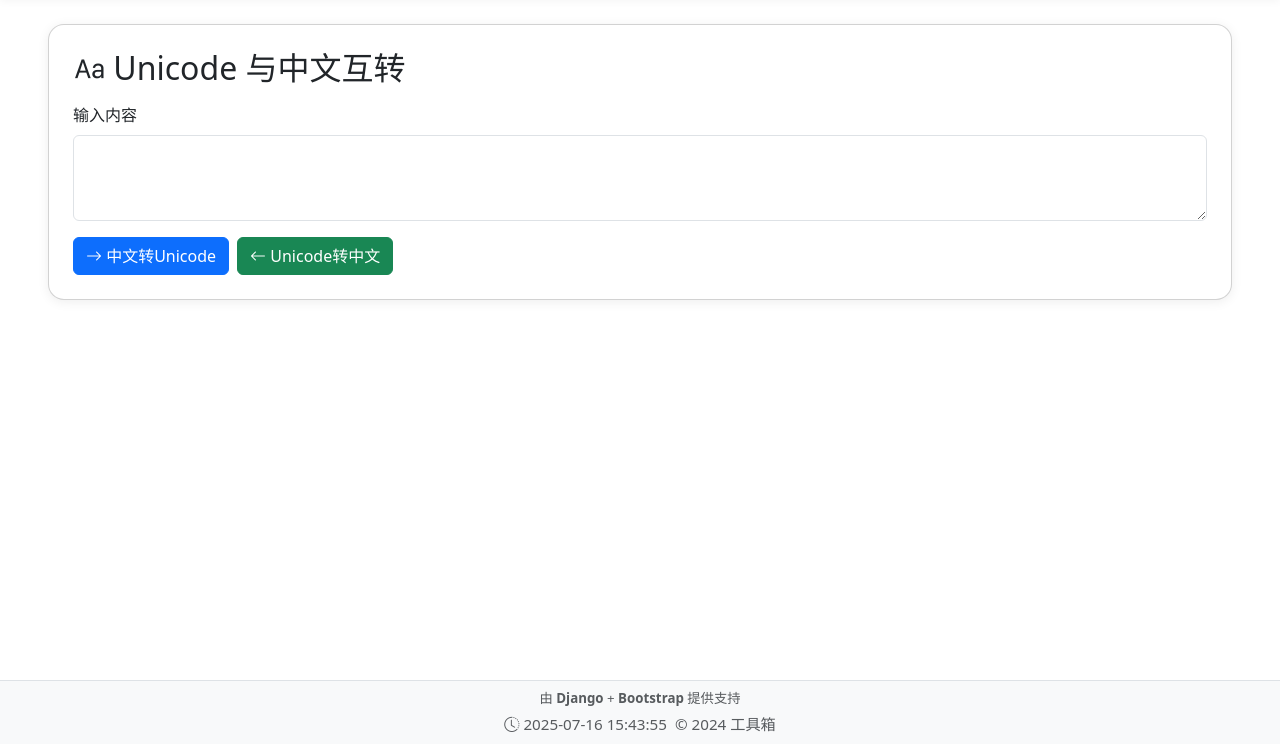
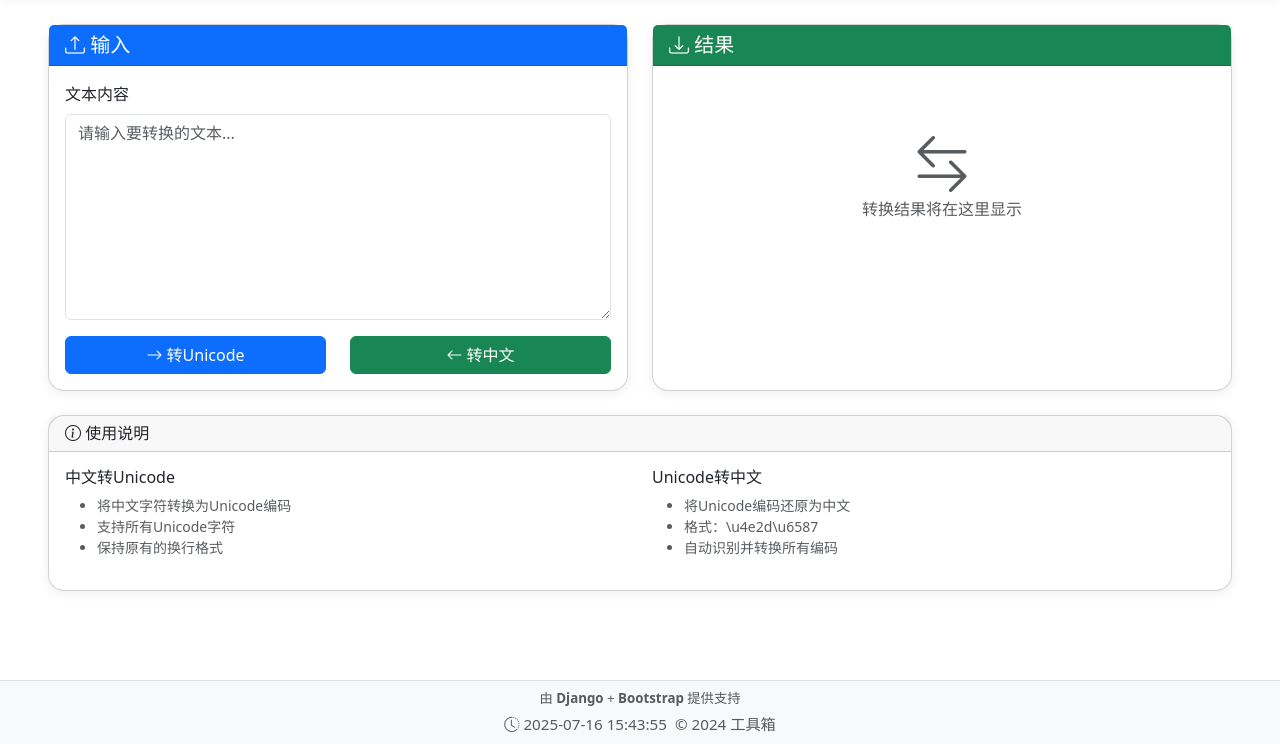
Before and after one commit to Mayi21/tool-sites, a Django app: page /unicode/ in a window 1280 px wide. Shown: the part 56-800 px from the top of the page. Run offline with Django 5.2, Linux system fonts and the light colour scheme.

Commit message:
调整页面布局：修复unicode转化功能中转换结果显示的问题

```diff
--- a/tools/templates/tools/unicode.html
+++ b/tools/templates/tools/unicode.html
@@ -2,28 +2,86 @@
 {% load i18n %}
 {% block title %}Unicode {% trans "与中文互转" %}{% endblock %}
 {% block content %}
-<div class="card p-4 mb-4">
-  <h2 class="mb-3"><i class="bi bi-type"></i> Unicode {% trans "与中文互转" %}</h2>
-  <form id="unicodeForm" method="post">
-    {% csrf_token %}
-    <div class="mb-3">
-      <label class="form-label">{% trans "输入内容" %}</label>
-      <textarea class="form-control" name="text" rows="3">{{ text|default:'' }}</textarea>
+<div class="row g-4">
+  <!-- 左侧：输入区域 -->
+  <div class="col-lg-6">
+    <div class="card h-100">
+      <div class="card-header bg-primary text-white">
+        <h5 class="mb-0"><i class="bi bi-upload"></i> {% trans "输入" %}</h5>
+      </div>
+      <div class="card-body">
+        <form id="unicodeForm" method="post">
+          {% csrf_token %}
+          <div class="mb-3">
+            <label class="form-label">{% trans "文本内容" %}</label>
+            <textarea class="form-control" name="text" rows="8" placeholder="{% trans '请输入要转换的文本...' %}">{{ text|default:'' }}</textarea>
+          </div>
+          <div class="row">
+            <div class="col-6">
+              <button type="button" class="btn btn-primary w-100" id="btnZh2Unicode">
+                <i class="bi bi-arrow-right"></i> {% trans "转Unicode" %}
+              </button>
+            </div>
+            <div class="col-6">
+              <button type="button" class="btn btn-success w-100" id="btnUnicode2Zh">
+                <i class="bi bi-arrow-left"></i> {% trans "转中文" %}
+              </button>
+            </div>
+          </div>
+        </form>
+      </div>
     </div>
-    <div class="d-flex gap-2">
-      <button type="button" class="btn btn-primary" id="btnZh2Unicode"><i class="bi bi-arrow-right"></i> {% trans "中文转Unicode" %}</button>
-      <button type="button" class="btn btn-success" id="btnUnicode2Zh"><i class="bi bi-arrow-left"></i> {% trans "Unicode转中文" %}</button>
+  </div>
+
+  <!-- 右侧：输出区域 -->
+  <div class="col-lg-6">
+    <div class="card h-100">
+      <div class="card-header bg-success text-white d-flex justify-content-between align-items-center">
+        <h5 class="mb-0"><i class="bi bi-download"></i> {% trans "结果" %}</h5>
+        <button class="btn btn-outline-light btn-sm" onclick="copyUnicode()" style="display: none;" id="copyBtn">
+          <i class="bi bi-clipboard"></i> {% trans "复制" %}
+        </button>
+      </div>
+      <div class="card-body">
+        <div id="unicodeResultWrap">
+          <div class="text-center text-muted py-5">
+            <i class="bi bi-arrow-left-right display-4 mb-3"></i>
+            <p>{% trans "转换结果将在这里显示" %}</p>
+          </div>
+        </div>
+      </div>
     </div>
-  </form>
-  <div id="unicodeResultWrap">
-    {% if result %}
-    <hr>
-    <div class="alert alert-success">
-      <h6>{% trans "转换结果：" %}</h6>
-      <pre id="unicodeResult">{{ result }}</pre>
-      <button class="btn btn-outline-secondary btn-sm" onclick="copyUnicode()"><i class="bi bi-clipboard"></i> {% trans "复制" %}</button>
+  </div>
+</div>
+
+<!-- 底部：使用说明 -->
+<div class="row mt-4">
+  <div class="col-12">
+    <div class="card">
+      <div class="card-header">
+        <h6 class="mb-0"><i class="bi bi-info-circle"></i> {% trans "使用说明" %}</h6>
+      </div>
+      <div class="card-body">
+        <div class="row">
+          <div class="col-md-6">
+            <h6>{% trans "中文转Unicode" %}</h6>
+            <ul class="small text-muted">
+              <li>{% trans "将中文字符转换为Unicode编码" %}</li>
+              <li>{% trans "支持所有Unicode字符" %}</li>
+              <li>{% trans "保持原有的换行格式" %}</li>
+            </ul>
+          </div>
+          <div class="col-md-6">
+            <h6>{% trans "Unicode转中文" %}</h6>
+            <ul class="small text-muted">
+              <li>{% trans "将Unicode编码还原为中文" %}</li>
+              <li>{% trans "格式：\\u4e2d\\u6587" %}</li>
+              <li>{% trans "自动识别并转换所有编码" %}</li>
+            </ul>
+          </div>
+        </div>
+      </div>
     </div>
-    {% endif %}
   </div>
 </div>
 <!-- Toast -->
@@ -39,16 +97,28 @@
 </div>
 <script>
 function copyUnicode() {
-  var text = document.getElementById('unicodeResult').innerText;
+  var text = document.getElementById('unicodeResult').value;
   navigator.clipboard.writeText(text).then(function(){
     var toast = new bootstrap.Toast(document.getElementById('unicodeToast'));
     toast.show();
   });
 }
-const unicodeForm = document.getElementById('unicodeForm');
-document.getElementById('btnZh2Unicode').onclick = function() {
-  const formData = new FormData(unicodeForm);
-  formData.set('action', 'encode');
+
+function processUnicode(action) {
+  const formData = new FormData(document.getElementById('unicodeForm'));
+  formData.set('action', action);
+
+  // 显示加载状态
+  const resultWrap = document.getElementById('unicodeResultWrap');
+  resultWrap.innerHTML = `
+    <div class="text-center py-5">
+      <div class="spinner-border text-primary" role="status">
+        <span class="visually-hidden">{% trans "处理中..." %}</span>
+      </div>
+      <p class="mt-2 text-muted">{% trans "正在转换..." %}</p>
+    </div>
+  `;
+
   fetch('', {
     method: 'POST',
     headers: { 'X-Requested-With': 'XMLHttpRequest' },
@@ -56,31 +126,57 @@ document.getElementById('btnZh2Unicode').onclick = function() {
   })
   .then(res => res.json())
   .then(data => {
-    let html = '<hr><div class="alert alert-success">';
-    html += '<h6>{% trans "转换结果：" %}</h6>';
-    html += '<pre id="unicodeResult">' + data.result + '</pre>';
-    html += '<button class="btn btn-outline-secondary btn-sm" onclick="copyUnicode()"><i class="bi bi-clipboard"></i> {% trans "复制" %}</button>';
-    html += '</div>';
-    document.getElementById('unicodeResultWrap').innerHTML = html;
+    if (data.error) {
+      resultWrap.innerHTML = `
+        <div class="alert alert-danger">
+          <i class="bi bi-exclamation-triangle"></i> ${data.error}
+        </div>
+      `;
+    } else {
+      resultWrap.innerHTML = `
+        <div class="mb-3">
+          <label class="form-label">{% trans "转换结果" %}</label>
+          <textarea class="form-control" id="unicodeResult" rows="8" readonly style="white-space: pre-wrap; word-break: break-all;">${data.result}</textarea>
+        </div>
+        <div class="d-flex gap-2">
+          <button class="btn btn-success btn-sm" onclick="copyUnicode()">
+            <i class="bi bi-clipboard"></i> {% trans "复制结果" %}
+          </button>
+          <button class="btn btn-outline-secondary btn-sm" onclick="clearResult()">
+            <i class="bi bi-trash"></i> {% trans "清空" %}
+          </button>
+        </div>
+      `;
+      // 显示复制按钮
+      document.getElementById('copyBtn').style.display = 'block';
+    }
+  })
+  .catch(error => {
+    resultWrap.innerHTML = `
+      <div class="alert alert-danger">
+        <i class="bi bi-exclamation-triangle"></i> {% trans "转换失败，请重试" %}
+      </div>
+    `;
   });
+}
+
+function clearResult() {
+  document.getElementById('unicodeResultWrap').innerHTML = `
+    <div class="text-center text-muted py-5">
+      <i class="bi bi-arrow-left-right display-4 mb-3"></i>
+      <p>{% trans "转换结果将在这里显示" %}</p>
+    </div>
+  `;
+  document.getElementById('copyBtn').style.display = 'none';
+}
+
+// 绑定按钮事件
+document.getElementById('btnZh2Unicode').onclick = function() {
+  processUnicode('encode');
 };
+
 document.getElementById('btnUnicode2Zh').onclick = function() {
-  const formData = new FormData(unicodeForm);
-  formData.set('action', 'decode');
-  fetch('', {
-    method: 'POST',
-    headers: { 'X-Requested-With': 'XMLHttpRequest' },
-    body: formData
-  })
-  .then(res => res.json())
-  .then(data => {
-    let html = '<hr><div class="alert alert-success">';
-    html += '<h6>{% trans "转换结果：" %}</h6>';
-    html += '<pre id="unicodeResult">' + data.result + '</pre>';
-    html += '<button class="btn btn-outline-secondary btn-sm" onclick="copyUnicode()"><i class="bi bi-clipboard"></i> {% trans "复制" %}</button>';
-    html += '</div>';
-    document.getElementById('unicodeResultWrap').innerHTML = html;
-  });
+  processUnicode('decode');
 };
 </script>
 {% endblock %}
--- a/tools/views.py
+++ b/tools/views.py
@@ -185,8 +185,17 @@ def unicode_tool(request):
         action = data.get('action', 'encode')
 
         if action == 'encode':
-            # 所有字符转Unicode
-            result = ''.join(['\\u{:04x}'.format(ord(c)) for c in text])
+            # 所有字符转Unicode，保持换行符的可读性
+            result = ''
+            for char in text:
+                if char == '\n':
+                    result += '\\u000a\n'  # 换行符后添加实际换行
+                elif char == '\r':
+                    result += '\\u000d'
+                elif char == '\t':
+                    result += '\\u0009'
+                else:
+                    result += '\\u{:04x}'.format(ord(char))
         else:
             # Unicode转中文
             def decode_unicode(match):
```
Also changed, not shown: db.sqlite3, 1 other file.
